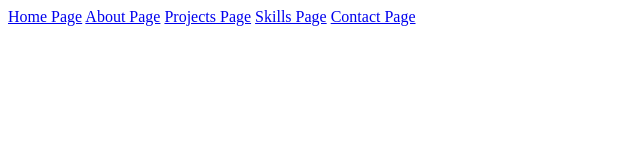
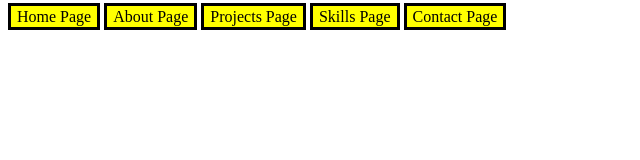
Before and after one commit to NyanLinHtet0/Personal-Website, a website: page html/index.html in a window 1280 px wide. Shown: the whole page, without its empty margins (0-640 px from the left). Drawn offline with Linux system fonts and the light colour scheme.

Commit message:
setted up html, js, and css folders and served  them successfully

```diff
--- /dev/null
+++ b/css/index.css
@@ -0,0 +1,13 @@
+/* Anchor tag */
+a {
+    color: black;
+    text-decoration: none;
+}
+
+/* HTML menu object css style */
+.page_header_obj{
+    padding: 2px 6px;
+    background-color: yellow;
+    border-style: solid;
+    border-color: Black
+}
--- a/html/index.html
+++ b/html/index.html
@@ -4,15 +4,19 @@
     <meta charset="UTF-8">
     <meta name="viewport" content="width=device-width, initial-scale=1.0">
     <title>Document</title>
+    <link rel="stylesheet" href="../css/index.css">
 </head>
 <body>
     <div>
-        <a href="/">Home Page</a>
-        <a href="/html/about">About Page</a>
-        <a href="/html/projects">Projects Page</a>
-        <a href="/html/skills">Skills Page</a>
-        <a href="/html/contacts">Contact Page</a>
+        <a href="/" class = "page_header_obj">Home Page</a>
+        <a href="/html/about" class = "page_header_obj">About Page</a>
+        <a href="/html/projects" class = "page_header_obj">Projects Page</a>
+        <a href="/html/skills" class = "page_header_obj">Skills Page</a>
+        <a href="/html/contacts" class = "page_header_obj">Contact Page</a>
     </div>
 
+
+
+    <script src="../js/index.js"></script>
 </body>
 </html>
--- /dev/null
+++ b/js/index.js
@@ -0,0 +1 @@
+console.log("Hello World")
--- a/server.js
+++ b/server.js
@@ -2,6 +2,10 @@ const express = require('express')
 const path = require('path');
 const app = express()
 const port = 3000
+
+app.use('/HTML', express.static(path.join(__dirname, 'html')));
+app.use('/CSS', express.static(path.join(__dirname, 'css')));
+app.use('/js', express.static(path.join(__dirname, 'js')));
 
 app.get('/', (req, res) => {
   res.sendFile(path.join(__dirname, 'html/index.html'))
```
